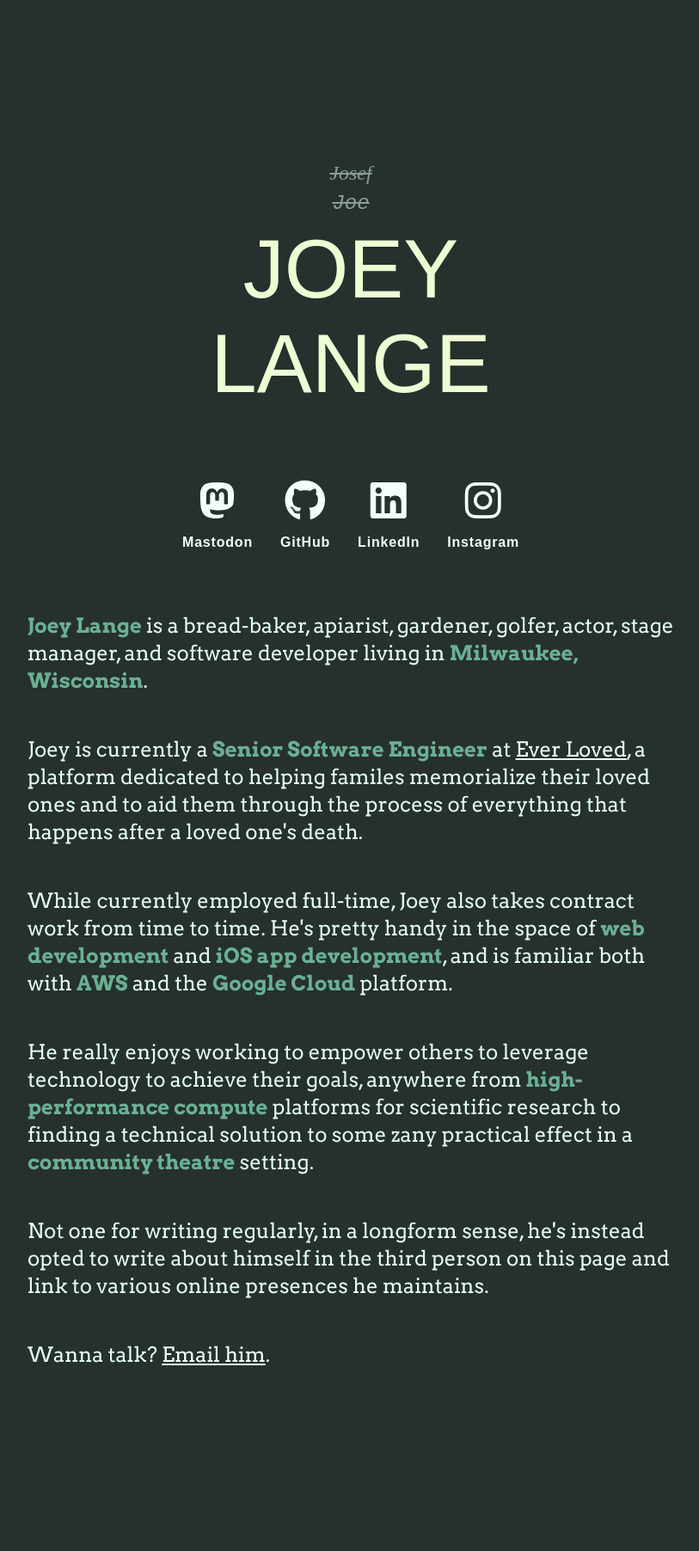
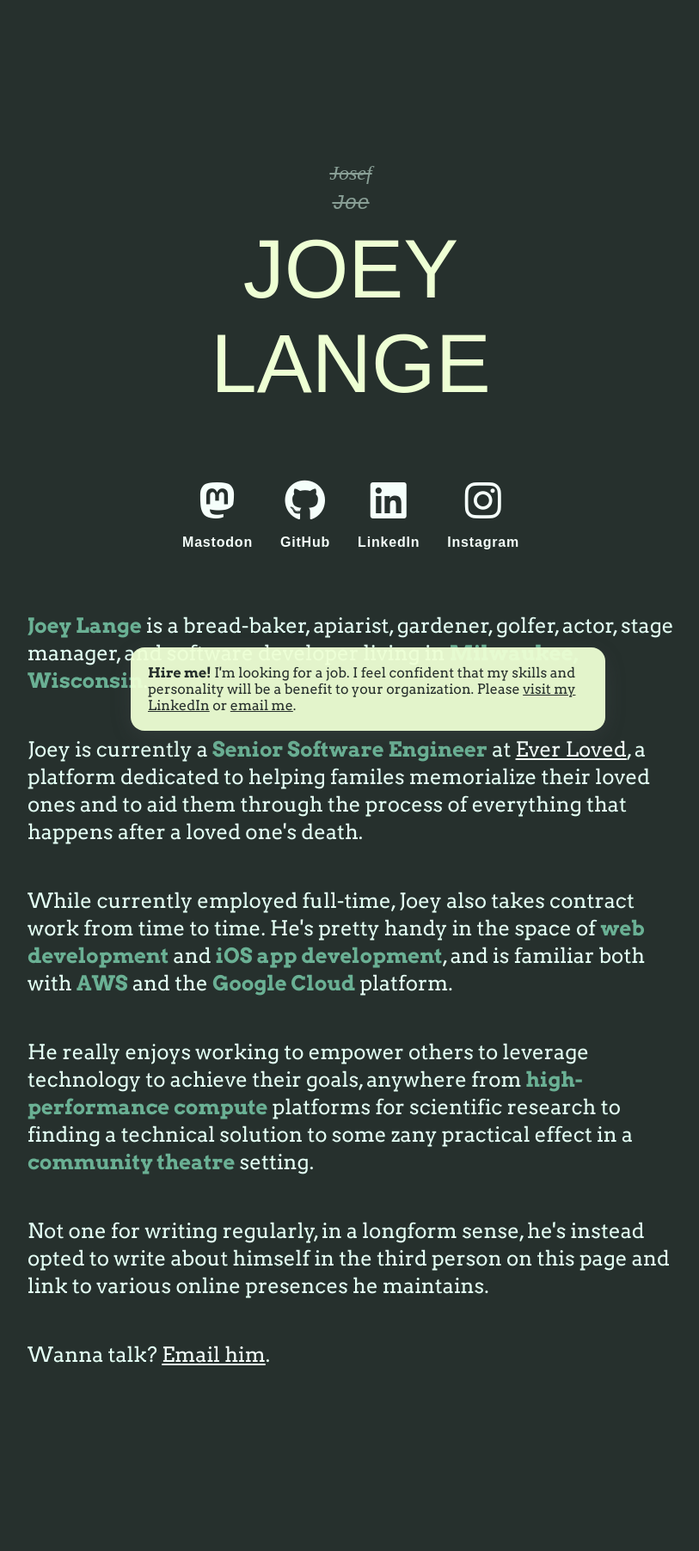
Before and after one commit to josefdlange/josefdlange.github.com, a Jekyll site: the page index.html, which Jekyll copies as it is, in a window 1280 px wide. Shown: the whole page at 86% size, without its empty margins (232-1045 px from the left). Built offline with Jekyll 4.4.1, drawn with Linux system fonts in a browser that asks for light colours; some web fonts are replaced.

Commit message:
Job hunt time

```diff
--- a/assets/css/style.css
+++ b/assets/css/style.css
@@ -102,6 +102,24 @@ strong {
 
 }
 
+.badge {
+	bottom: 50px;
+	left: 50%;
+	background-color: #eeffd4;
+	border-radius: 1rem;
+	box-shadow: rgba(100, 100, 111, 0.2) 0px 7px 29px 0px;
+	color: #26302d;
+	margin-left: -20vw;
+	width: 40vw;
+	opacity: 95%;
+	padding: 20px;
+	position: fixed;
+}
+
+.badge a {
+	color: #26302d;
+}
+
 @media (max-width: 700px) {
 	body {
 		padding: 10vh 0;
@@ -110,4 +128,8 @@ strong {
 	.squeeze {
 		padding: 0 5vw;
 	}
+
+	.badge {
+		display: none;
+	}
 }
--- a/index.html
+++ b/index.html
@@ -77,5 +77,9 @@
 	<div class="content squeeze">
 		<p>Wanna talk? <a href="mailto:joey@joeylange.com">Email him</a>.
 	</div>
+
+	<div class="badge">
+		<b>Hire me!</b> I'm looking for a job. I feel confident that my skills and personality will be a benefit to your organization. Please <a href="https://www.linkedin.com/in/josefdlange/">visit my LinkedIn</a> or <a href="mailto:joey@joeylange.com">email me</a>.
+	</div>
 </body>
 </html>
```
